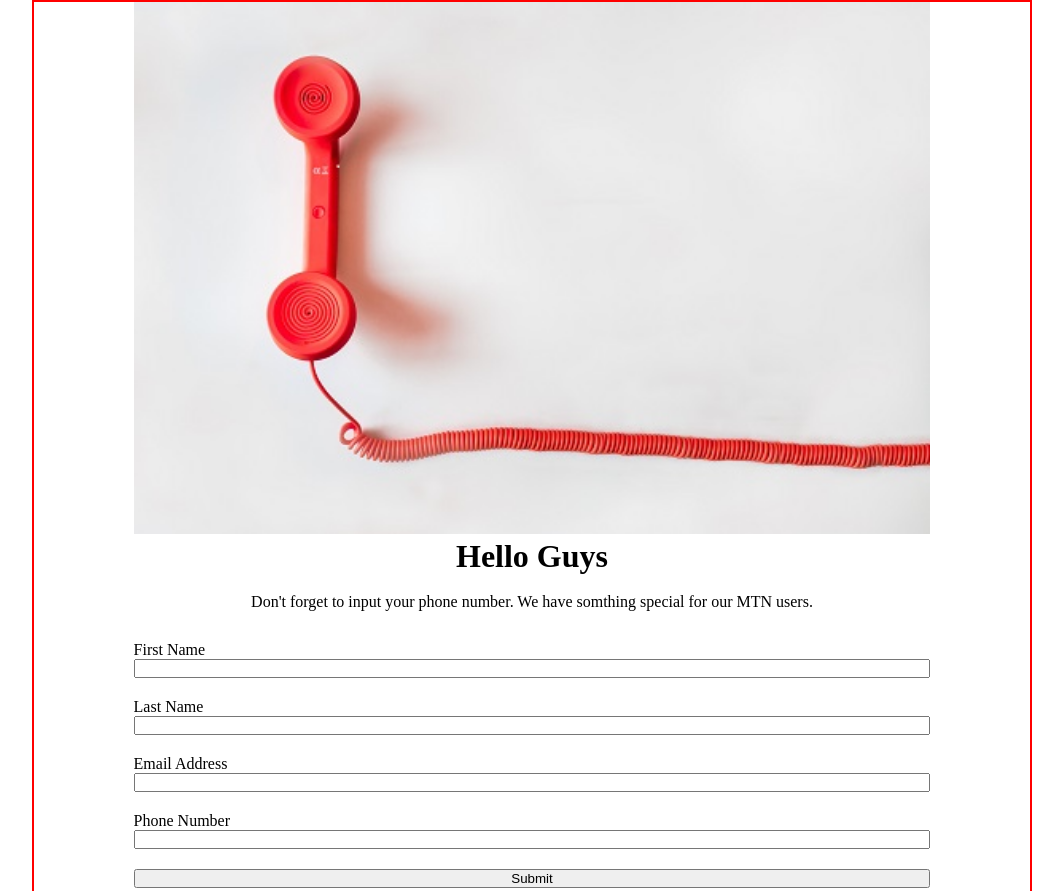
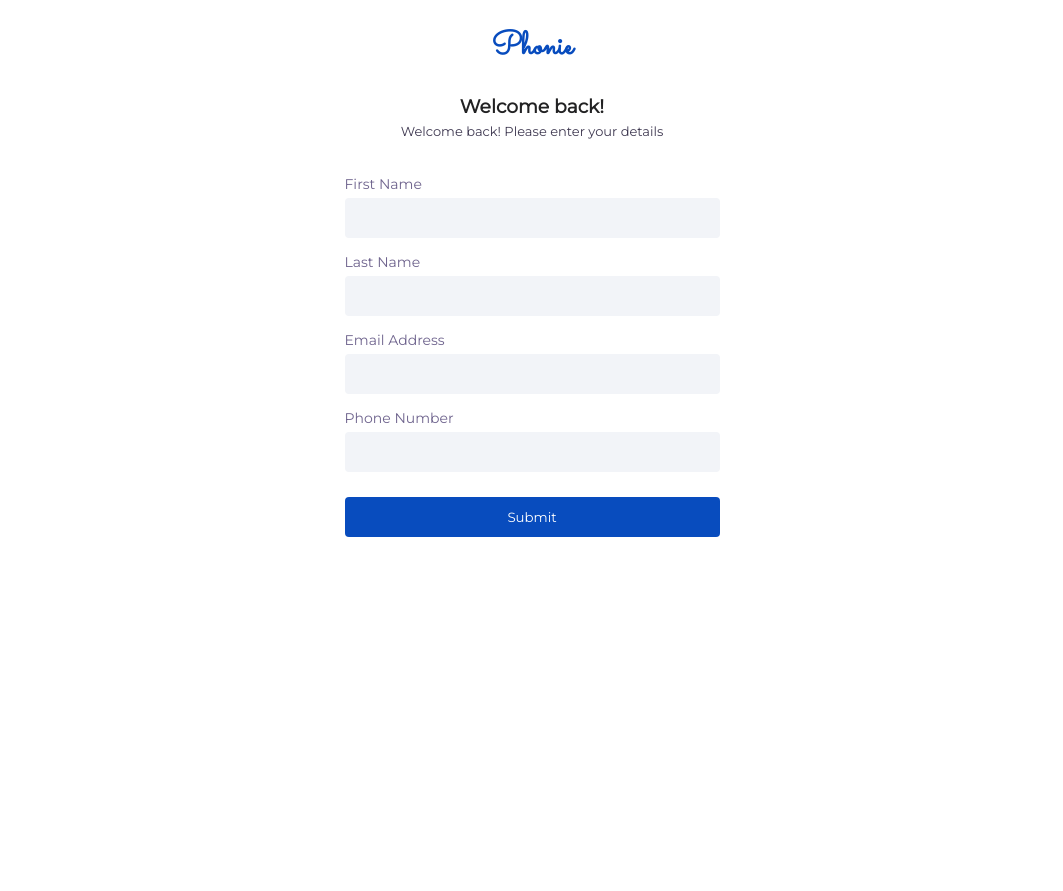
Before and after one commit to 64eyes/Circle-190-Phonie, a plain HTML site: page index.html in a window 1280 px wide. Shown: the top 891 px of the page, without its empty margins (108-1171 px from the left). After the commit the page ends 800 px from the top, so only its background shows below. Drawn offline with Linux system fonts and the light colour scheme.

Commit message:
First major styling

```diff
--- a/index.html
+++ b/index.html
@@ -1,5 +1,6 @@
 <!DOCTYPE html>
 <html lang="en">
+
 <head>
   <meta charset="UTF-8">
   <meta http-equiv="X-UA-Compatible" content="IE=edge">
@@ -7,22 +8,20 @@
   <title>Phonie</title>
 
   <link rel="stylesheet" href="style.css">
-</head>
+  <link rel="shortcut icon" href="/images/favicon.ico" type="image/x-icon" />
+  <link rel="preconnect" href="https://fonts.googleapis.com" />
+  <link rel="preconnect" href="https://fonts.gstatic.com" crossorigin />
+  <link href="https://fonts.googleapis.com/css2?family=Sacramento&display=swap" rel="stylesheet" />
+  <link href="https://fonts.googleapis.com/css2?family=Montserrat&display=swap" rel="stylesheet" </head>
+
 <body>
-  <main class="container">
-      <div class="topPage">
-        <img src="images/image1.jpg" alt="Image of a phone" />
+  <div class="container">
+    <h1 class="logo">Phonie</h1>
+    <div class="title">
+      <h3>Welcome back!</h3>
+      <p>Welcome back! Please enter your details</p>
     </div>
-      <div class="somethingSpecial">
-        <h1>Hello Guys</h1>
-        <br />
-        <p>
-          Don't forget to input your phone number. We have somthing special for
-          our MTN users.
-        </p>
-      </div>
-      <div class="bottomPage">
-        <form action="" class="form">
+    <form class="form">
       <div class="formField">
         <label for="firstName">First Name</label>
         <input type="text" name="firstName" id="firstName" />
@@ -32,7 +31,7 @@
         <input type="text" name="lastname" id="lastname" />
       </div>
       <div class="formField">
-            <label for="emailAddress"> Email Address</label>
+        <label for="emailAddress">Email Address</label>
         <input type="email" name="emailAddress" id="emailAddress" />
       </div>
       <div class="formField">
@@ -44,7 +43,6 @@
       </div>
     </form>
   </div>
-    </main>
 
 
 
@@ -52,4 +50,5 @@
   <script src="index.mjs" type="module"></script>
   <!-- // ============= EEND DO NOT EDIT ============== // -->
 </body>
+
 </html>
--- a/style.css
+++ b/style.css
@@ -3,33 +3,76 @@
   padding: 0;
   box-sizing: border-box;
 }
-
+img {
+  max-width: 100%;
+}
+body {
+  font-family: "Montserrat", sans-serif;
+}
 .container {
-  width: 1000px;
-  max-width: 100%;
-  height: 1000px;
-  min-height: 500px;
-  margin: 0 auto;
-  border: 2px solid red;
+  padding: 0 16px;
+  height: 100vh;
 }
-
-.topPage {
+.logo {
+  padding: 24px;
+  font-family: "Sacramento", cursive;
+  color: #084cbe;
+  display: flex;
+  justify-content: center;
+  width: 100%;
+}
+.title {
   text-align: center;
+  margin-bottom: 36px;
+  color: #222223;
 }
-img {
-  width: 80%;
+.title h3 {
+  font-weight: 600;
+  margin-bottom: 5px;
 }
-
-.somethingSpecial {
-  text-align: center;
+.title p {
+  font-size: 13px;
+  color: #3f3951;
 }
 .form {
-  width: 80%;
-  margin: 30px auto;
+  display: flex;
+  justify-content: center;
+  flex-direction: column;
+  margin: 0 auto;
+  max-width: 375px;
 }
 .formField {
   display: flex;
   flex-direction: column;
-  width: 100%;
-  margin-top: 20px;
 }
+.formField label {
+  font-size: 14px;
+  color: #6e638d;
+  margin-bottom: 5px;
+  font-weight: 500;
+}
+.formField input {
+  height: 40px;
+  border-radius: 4px;
+  padding: 12px 16px;
+  border: none;
+  background-color: #f2f4f8;
+  color: #3f3951;
+  margin-bottom: 15px;
+}
+.formField input:focus {
+  outline: 1px solid #084cbe;
+}
+.formField button {
+  font-family: "Montserrat", sans-serif;
+  background-color: #084cbe;
+  color: white;
+  border: none;
+  height: 40px;
+  margin-top: 10px;
+  border-radius: 4px;
+  cursor: pointer;
+}
+.formField button:hover {
+  background-color: #20488b;
+}
```
Lines whose indentation alone changed are shown as unchanged.
